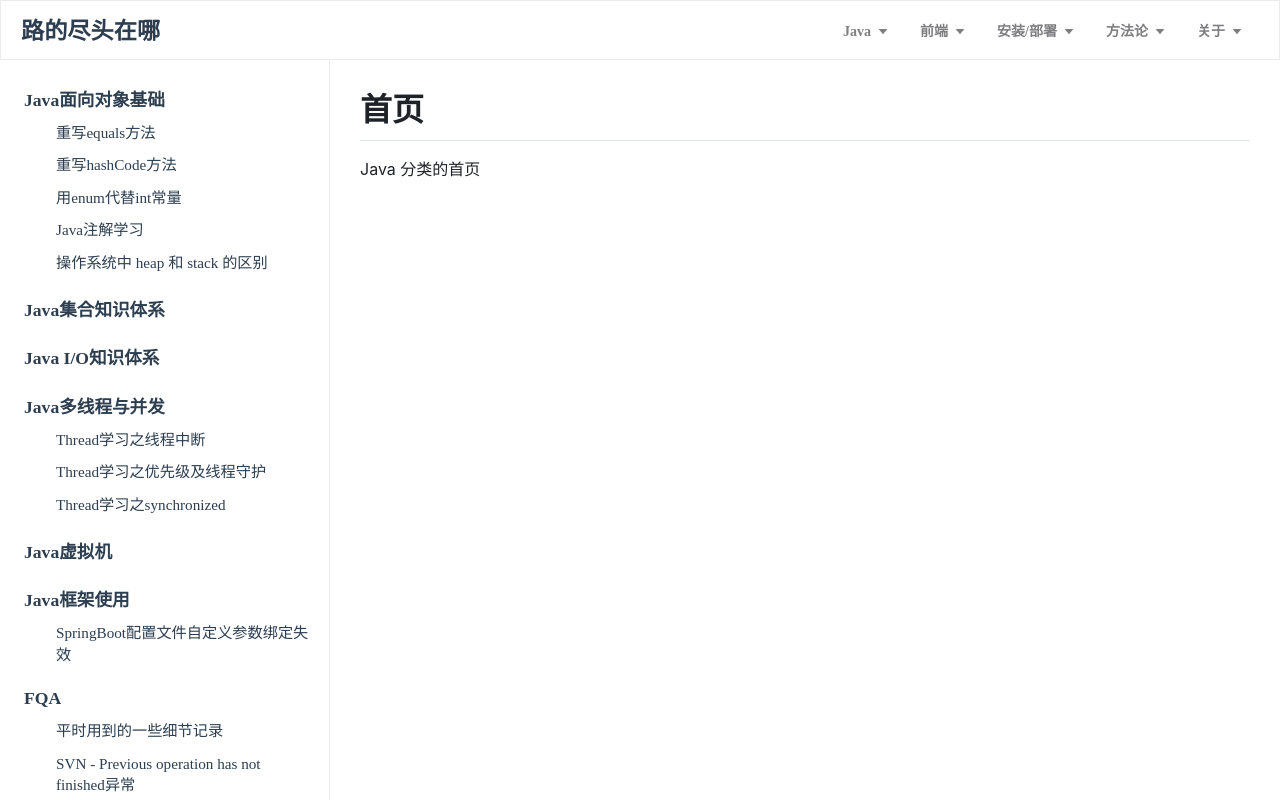
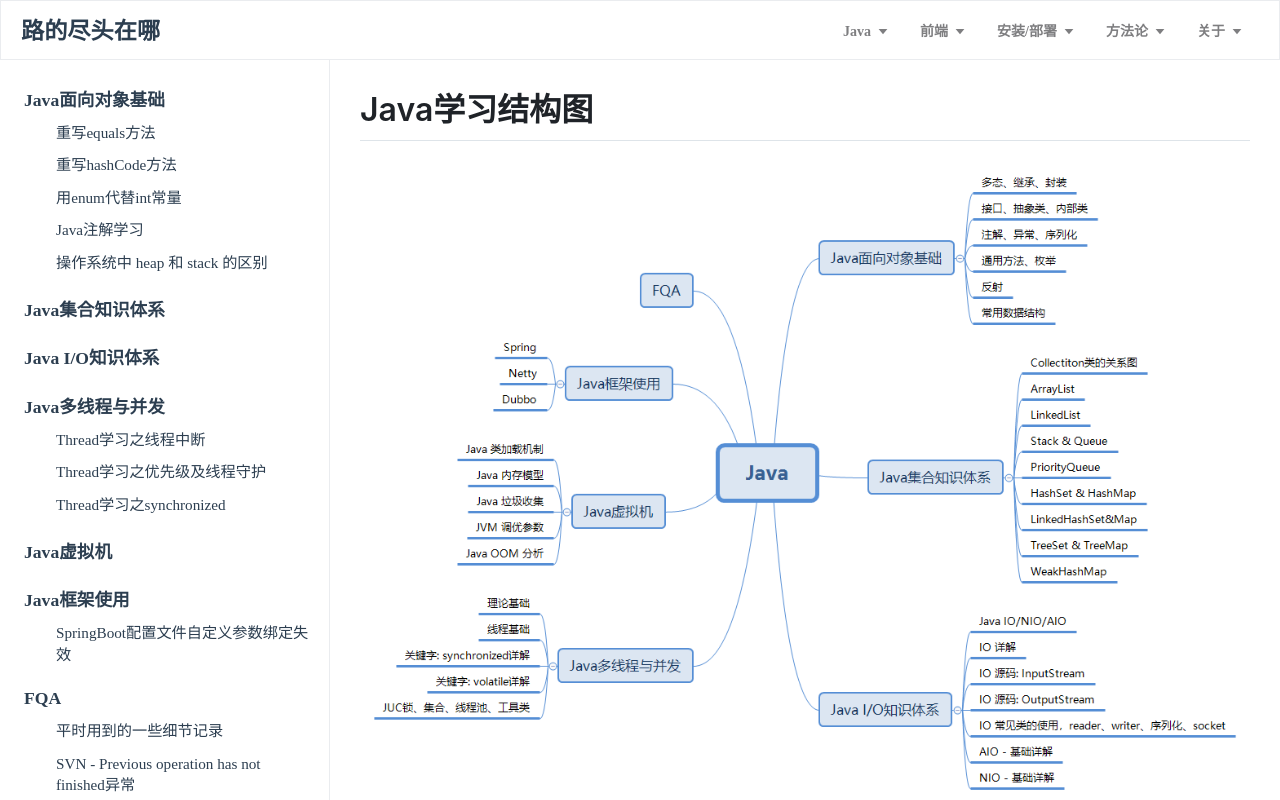
Before and after one commit to qianwei4712/showns, a Vue app: page /blog/java/HomePage in a window 1280 px wide. Built offline with nearby package versions, Linux system fonts and the light colour scheme.

Commit message:
添加Java学习路线图

```diff
--- a/src/components/Home.vue
+++ b/src/components/Home.vue
@@ -15,7 +15,7 @@
                             <div class="discr-pic">
                                 <img :src="src" alt=""/>
                             </div>
-                            <router-link :to="{ name: 'JavaType'}">
+                            <router-link :to="{ name: 'JavaType', params: { typeName: 'HomePage' }}">
                                 <el-button type="primary">快速开始<i class="el-icon-right el-icon--right"></i></el-button>
                             </router-link>
                         </div>
@@ -120,5 +120,9 @@
         font-weight: bold;
         color: deeppink;
         font-family: "Source Sans Pro", Helvetica, Arial, sans-serif;
+        -webkit-user-select:none;
+        -moz-user-select:none;
+        -ms-user-select:none;
+        user-select:none;
     }
 </style>
--- a/src/components/blog/java/JavaHome.vue
+++ b/src/components/blog/java/JavaHome.vue
@@ -1,12 +1,22 @@
 <template>
     <div class="javaHome">
-        Java 分类的首页
+        <div style="text-align: center">
+            <el-image class="java-route" :src="src" :preview-src-list="srcList"></el-image>
+        </div>
     </div>
 </template>
 
 <script>
     export default {
-        name: "javaHome"
+        name: "javaHome",
+        data(){
+            return {
+                src:require('@/assets/blog/img/Java.png'),
+                srcList:[
+                    require('@/assets/blog/img/Java.png')
+                ]
+            }
+        }
     }
 </script>
 
--- a/src/components/blog/java/JavaIndex.vue
+++ b/src/components/blog/java/JavaIndex.vue
@@ -106,7 +106,7 @@
         <!-- 主页面区 -->
         <el-main>
             <div class="markdown-body main-md-body">
-                <h1 v-html="title">首页</h1>
+                <h1 v-html="title"></h1>
                <component :is="currentView"></component>
             </div>
         </el-main>
@@ -139,7 +139,7 @@
         },
         data(){
             return {
-                title:'首页',
+                title:'Java学习结构图',
                 activeIndex: '',
                 currentView: HomePage
             }
```
Also changed, not shown: src/assets/blog/img/Java.png (added).
